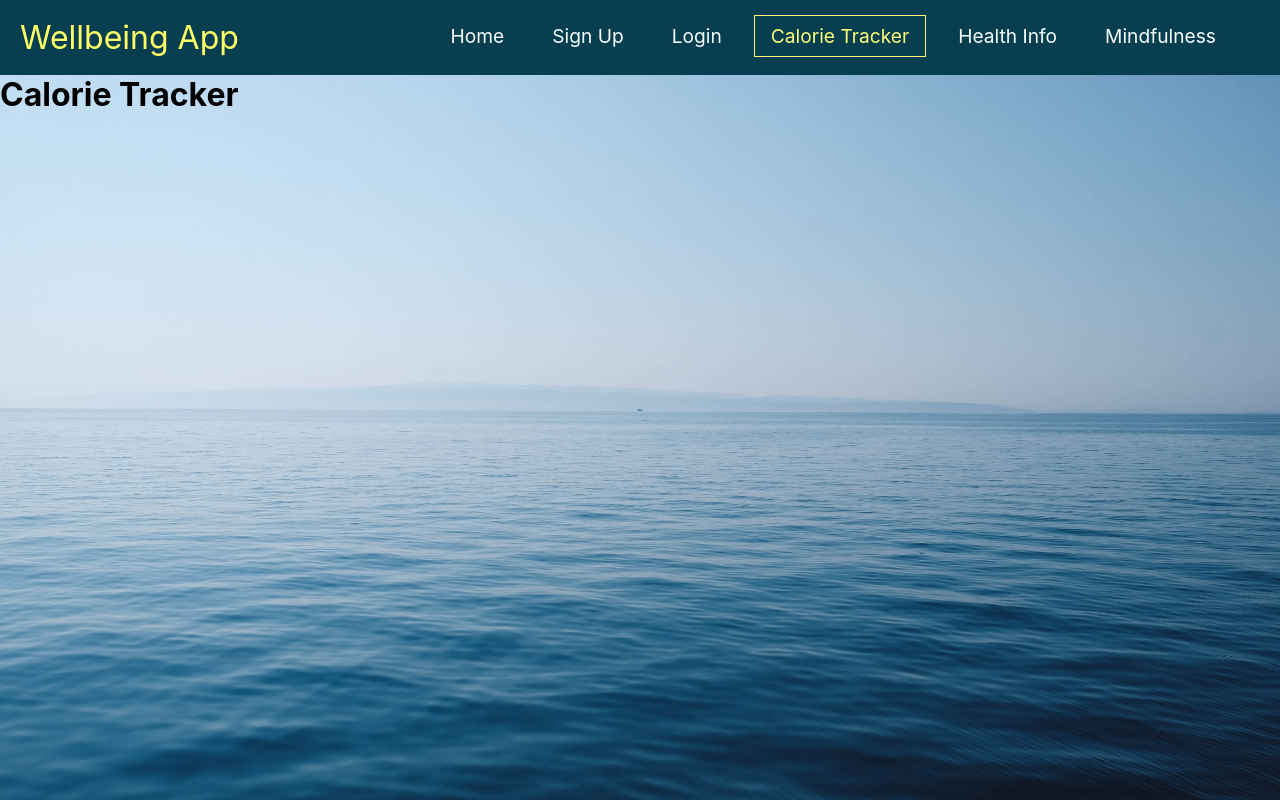
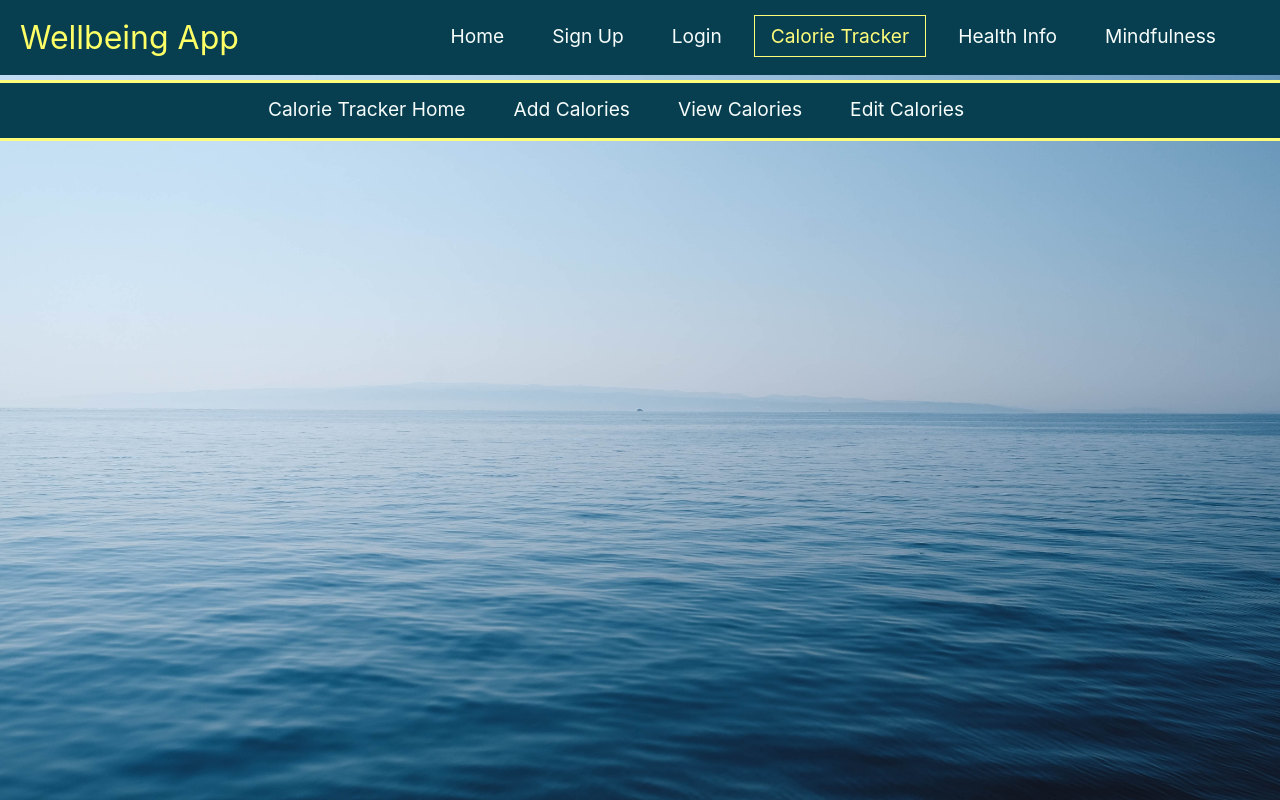
Before and after one commit to sadia-tzm/SWE-Group-9-Wellbeing-App, a React (Create React App) app in the folder wellbeing_app/: page /calorietracker in a window 1280 px wide. Built offline with nearby package versions, Linux system fonts and the light colour scheme.

Commit message:
Calorie Tracker NavBar

```diff
--- /dev/null
+++ b/wellbeing_app/src/components/AddCalories.js
@@ -0,0 +1,14 @@
+import styled from 'styled-components';
+import React from 'react';
+/*import '../stylesheets/AddCalories.css';*/
+
+export default class AddCalories extends React.Component {
+
+    render() {
+        return (
+            <div>
+                <h3>Add Calories</h3>
+            </div>
+        )
+    }
+}
--- a/wellbeing_app/src/components/CalorieTracker.js
+++ b/wellbeing_app/src/components/CalorieTracker.js
@@ -1,16 +1,28 @@
 import styled from 'styled-components';
 import React from 'react';
-import '../stylesheets/calorieTracker.css';
+import CalorieTrackerNavBar from './CalorieTrackerNavBar';
+import CalorieTrackerHome from './CalorieTrackerHome';
+import AddCalories from './AddCalories';
+import ViewCalories from './ViewCalories';
+import EditCalories from './EditCalories';
+import { NavLink } from "react-router-dom";
+import { BrowserRouter as Router, Link, Route, Switch } from "react-router-dom";
 
 export default class CalorieTracker extends React.Component {
 
   render() {
     return (
-      <div>
-        <h1>Calorie Tracker </h1>
-
+      <Router>
+        <CalorieTrackerNavBar />
+        <div className="C_pages">
+          <Switch>
+            <Route exact path="/calorietrackerhome" component={CalorieTrackerHome}/>
+            <Route exact path="/addcalories" component={AddCalories}/>
+            <Route exact path="/viewcalories" component={ViewCalories}/>
+            <Route exact path="/editcalories" component={EditCalories}/>
+          </Switch>
         </div>
-
+      </Router>
     )
   }
 }
--- /dev/null
+++ b/wellbeing_app/src/components/CalorieTrackerHome.js
@@ -0,0 +1,14 @@
+import styled from 'styled-components';
+import React from 'react';
+/* import '../stylesheets/CalorieTrackerHome.css';*/
+
+export default class CalorieTrackerHome extends React.Component {
+
+    render() {
+        return (
+            <div>
+                <h3>Calorie Tracker Home</h3>
+            </div>
+        )
+    }
+}
--- /dev/null
+++ b/wellbeing_app/src/components/CalorieTrackerNavBar.js
@@ -0,0 +1,46 @@
+import styled from 'styled-components';
+import React, { useState } from 'react';
+import "../stylesheets/CalorieTrackerNavBar.css";
+import { NavLink } from "react-router-dom";
+
+function CalorieTrackerNavBar() {
+
+    const [click, setClick] = useState(false);
+    const handleClick = () => setClick(!click);
+
+    return (
+        <>
+            <nav className="C_navbar">
+                <div className="C_nav-container">
+                    <ul className={click ? "C_nav-menu active" : "C_nav-menu"}>
+                        <li className="C_nav-item">
+                            <NavLink exact to="/calorietrackerhome" className="C_nav-links" onClick={handleClick}>
+                                Calorie Tracker Home
+                            </NavLink>
+                        </li>
+                        <li className="C_nav-item">
+                            <NavLink exact to="/addcalories" activeClassName="active" className="C_nav-links" onClick={handleClick}>
+                                Add Calories
+                            </NavLink>
+                        </li>
+                        <li className="C_nav-item">
+                            <NavLink exact to="/viewcalories" activeClassName="active" className="C_nav-links" onClick={handleClick}>
+                                View Calories
+                            </NavLink>
+                        </li>
+                        <li className="C_nav-item">
+                            <NavLink exact to="/editcalories" activeClassName="active" className="C_nav-links" onClick={handleClick}>
+                                Edit Calories
+                            </NavLink>
+                        </li>
+                    </ul>
+                    <div className="C_nav-icon" onClick={handleClick}>
+                    <i className={click ? "fas fa-times" : "fas fa-bars"}></i>
+                    </div>
+                </div>
+            </nav>
+        </>
+    )
+}
+
+export default CalorieTrackerNavBar;
--- /dev/null
+++ b/wellbeing_app/src/components/EditCalories.js
@@ -0,0 +1,14 @@
+import styled from 'styled-components';
+import React from 'react';
+/*import '../stylesheets/EditCalories.css';*/
+
+export default class EditCalories extends React.Component {
+
+    render() {
+        return (
+            <div>
+                <h3>Edit Calories</h3>
+            </div>
+        )
+    }
+}
--- /dev/null
+++ b/wellbeing_app/src/components/ViewCalories.js
@@ -0,0 +1,14 @@
+import styled from 'styled-components';
+import React from 'react';
+/* import '../stylesheets/ViewCalories.css';*/
+
+export default class ViewCalories extends React.Component {
+
+    render() {
+        return (
+            <div>
+                <h3>View Calories</h3>
+            </div>
+        )
+    }
+}
--- /dev/null
+++ b/wellbeing_app/src/stylesheets/CalorieTrackerNavBar.css
@@ -0,0 +1,124 @@
+.C_navbar{
+    background-color: #073f51;
+    height: 80%;
+    display: flex;
+    justify-content: center;
+    align-items: center;
+    font-size: 1.2rem;
+    position: sticky;
+    top: 0;
+    z-index: 20;
+    border-top: 3px solid #fffd7a;
+    border-bottom: 3px solid #fffd7a;
+    margin-top: 5px;
+}
+
+.C_nav-container{
+    display: flex;
+    justify-content: center;
+    align-items: center;
+    width: 100%;
+    height: 55px;
+    max-width: 1500px;
+}
+
+.C_nav-logo{
+    color:#ffff66;
+    align-items: center;
+    margin-left: 20px;
+    cursor: pointer;
+    text-decoration: none;
+    font-size: 2rem;
+    flex-grow: 1;
+}
+
+.C_nav-menu{
+    display: flex;
+    list-style: none;
+    text-align: center;
+    margin-right: 2rem;
+}
+
+.C_nav-links{
+    color:#f7fdfb;
+    text-decoration: none;
+    padding: 0.5rem 1rem;
+    height: 100%;
+    border-bottom: 3px solid transparent;
+}
+
+.fa-code{
+    margin-left: 1rem;
+}
+
+.C_nav-item {
+    line-height: 40px;
+    margin-right: 1rem;
+}
+
+.C_nav-item:after {
+    content: "";
+    display: block;
+    height: 3px;
+    width: 0;
+    background: transparent;
+    transition: width .7s ease, background-color 0.5s ease;
+}
+
+.C_nav-item:hover:after {
+    width: 100%;
+    background:#fffd7a;
+}
+
+.C_nav-item .active{
+    color: #fffd7a;
+    border: 1px solid #fffd7a;
+}
+
+.C_nav-icon {
+    display: none;
+}
+
+@media screen and (max-width: 850px) {
+    .C_nav-menu {
+        display: flex;
+        flex-direction: column;
+        width: 100%;
+        border-top: 1px solid white;
+        position: absolute;
+        top: 60px;
+        left: -110%;
+        opacity: 1;
+        transition: all 0.5s ease;
+    }
+
+    .C_nav-menu.active {
+        background:#073f51;
+        left: 0px;
+        opacity: 1;
+        transition: all 0.5s ease;
+        z-index: 1;
+    }
+
+    .C_nav-item .active {
+        color:#fffd7a;
+        border: none;
+    }
+
+    .C_nav-links {
+        padding: 15px;
+        width: 100%;
+        display: table;
+    }
+
+    .C_nav-icon {
+        display: block;
+        position: absolute;
+        top: 0;
+        right: 0;
+        transform: translate(-150%, 60%);
+        font-size: 1.2rem;
+        cursor: pointer;
+        color: #fffd7a;
+    }
+}
--- a/wellbeing_app/src/stylesheets/calorieTracker.css
+++ /dev/null
@@ -1,35 +0,0 @@
-
-table.small1{
-    width: 36vw;
-    height: 40vh;
-    margin: auto;
-}
-
-button{
-    border: none;
-    background: rgba(0, 109, 252, 0.5);
-    padding: 12px;
-    color: beige;
-    font-weight: bold;
-    border-radius: 10%;
-    width: 75%;
-    font-family: "Cairo", sans-serif;
-    line-height: 120%;
-}
-
-.item{
-    text-align: center;
-    color:white;
-    font-weight: bold;
-    height: 5vh;
-    position: block;
-    width: 12vw;
-}
-
-/*h1{
-    text-align: center;
-    padding: 1vh;
-    color: rgb(0, 0, 0);
-    opacity: 0.8;
-    font-size: calc(22px + 2vmin);
-}*/
```
